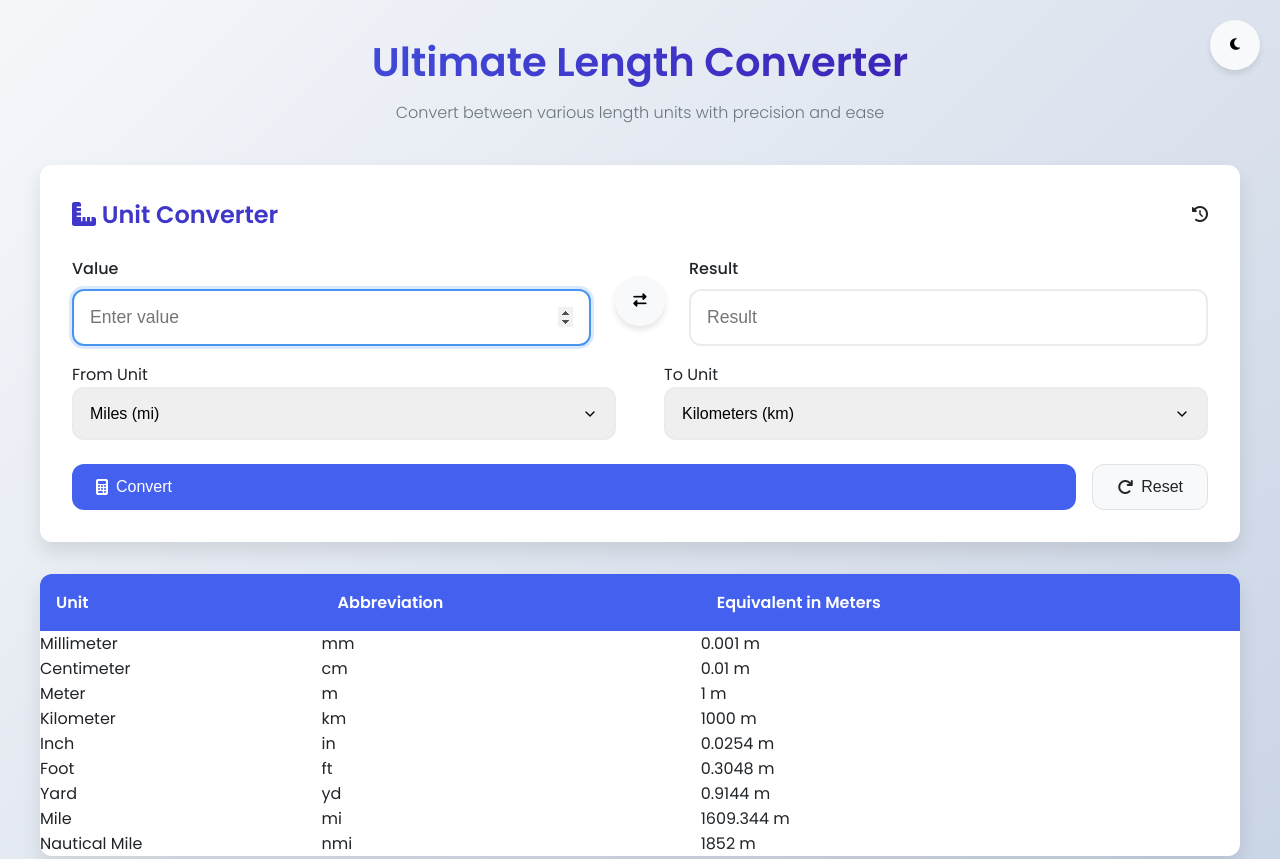
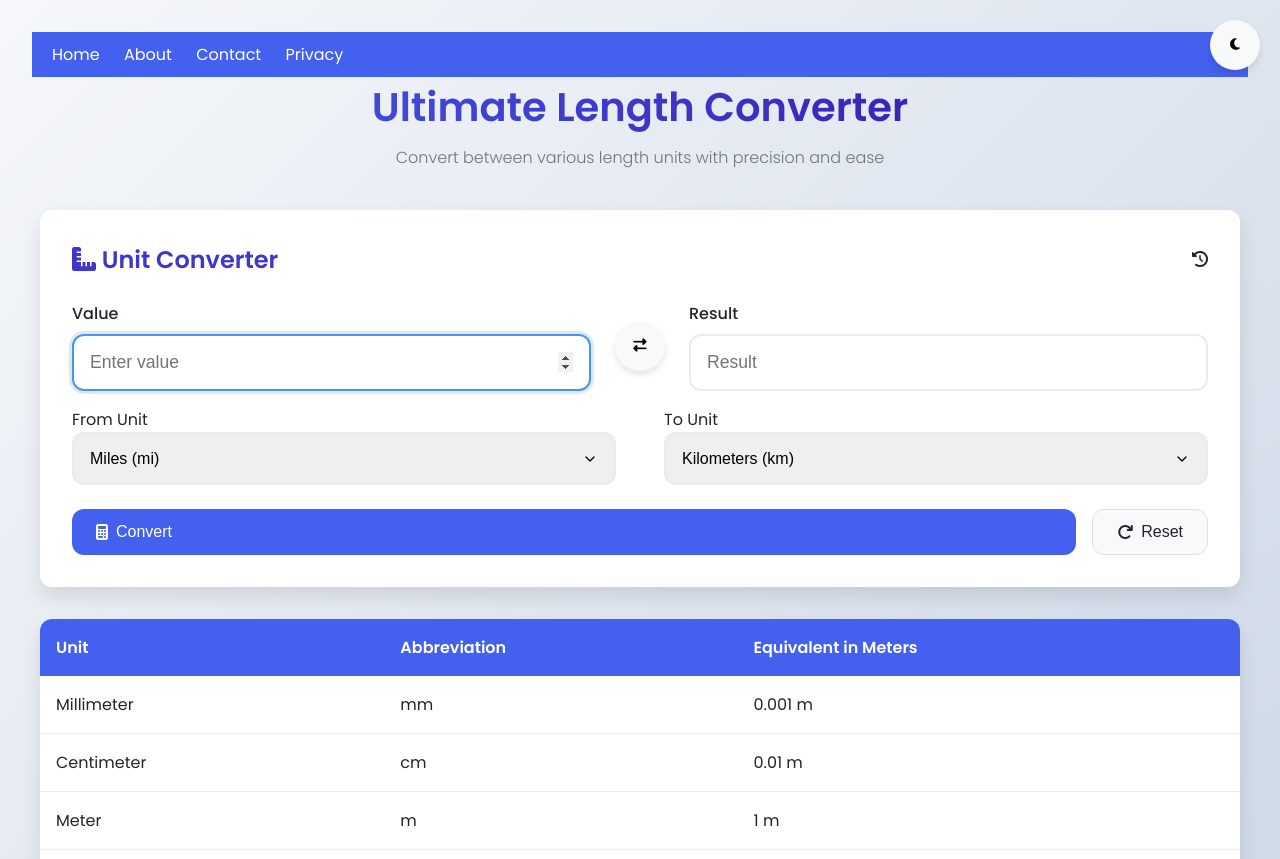
Before and after one commit to AbdulRehman6908/unitmagic.github.io, a plain HTML site: page index.html in a window 1280 px wide. Shown: the top 859 px of the page. Drawn offline with Linux system fonts and the light colour scheme.

Commit message:
Update index.html

```diff
--- a/index.html
+++ b/index.html
@@ -244,12 +244,6 @@
             text-align: left;
         }
 
-        <nav style="background: #4361ee; padding: 10px;">
-    <a href="index.html" style="color: white; margin: 0 10px; text-decoration: none;">Home</a>
-    <a href="about.html" style="color: white; margin: 0 10px; text-decoration: none;">About</a>
-    <a href="contact.html" style="color: white; margin: 0 10px; text-decoration: none;">Contact</a>
-    <a href="privacy.html" style="color: white; margin: 0 10px; text-decoration: none;">Privacy</a>
-</nav>
         .conversion-table td {
             padding: 1rem;
             border-bottom: 1px solid #e9ecef;
@@ -366,7 +360,12 @@
             <i class="fas fa-moon"></i>
         </button>
     </div>
-
+  <nav style="background: #4361ee; padding: 10px;">
+    <a href="index.html" style="color: white; margin: 0 10px; text-decoration: none;">Home</a>
+    <a href="about.html" style="color: white; margin: 0 10px; text-decoration: none;">About</a>
+    <a href="contact.html" style="color: white; margin: 0 10px; text-decoration: none;">Contact</a>
+    <a href="privacy.html" style="color: white; margin: 0 10px; text-decoration: none;">Privacy</a>
+</nav>
     <div class="container">
         <header>
             <h1>Ultimate Length Converter</h1>
```
